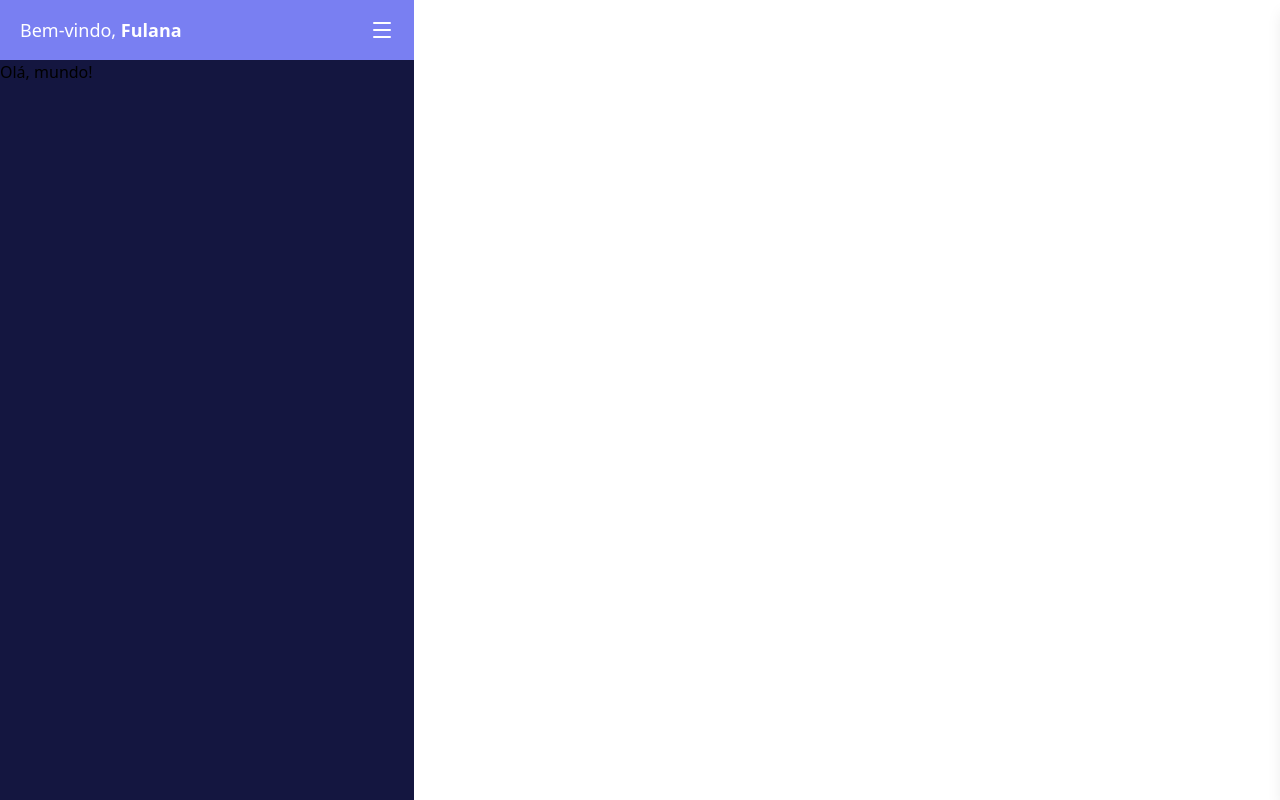
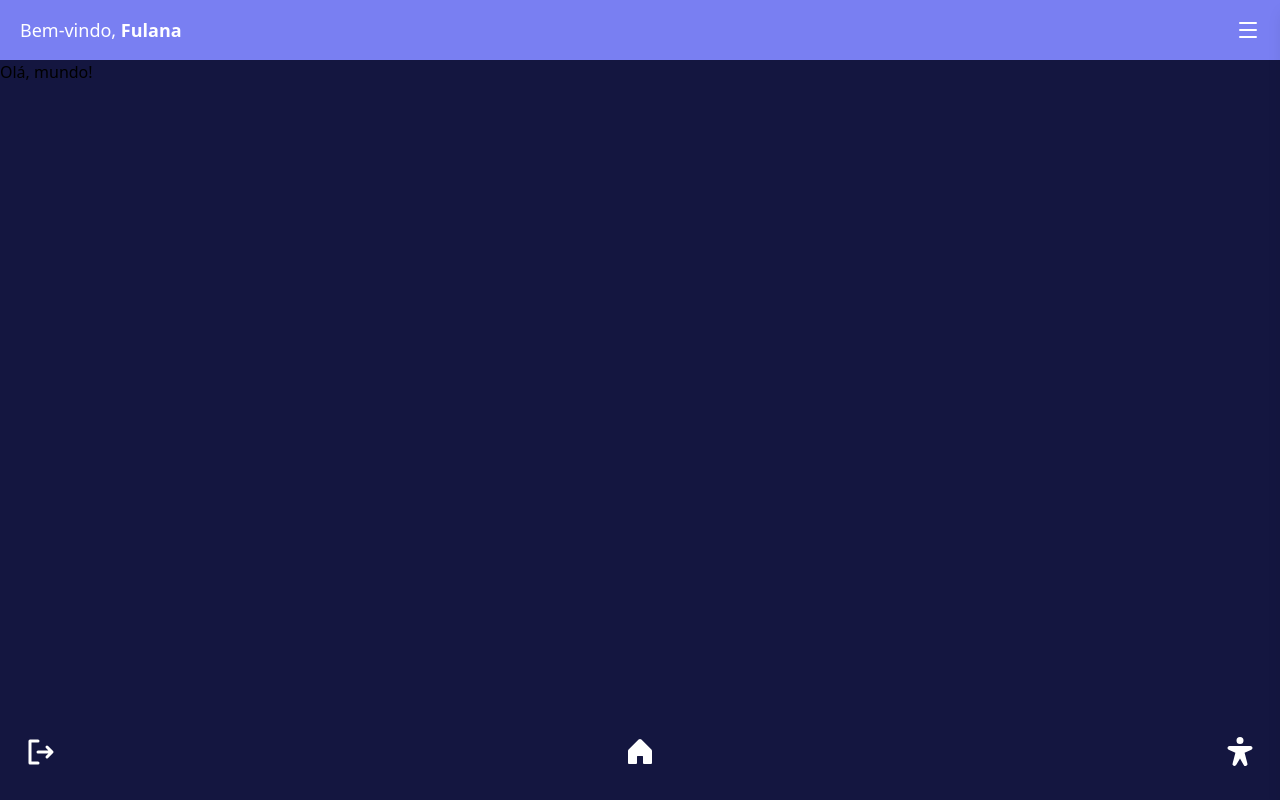
Before and after one commit to JarJv/agenda-do-aluno, a React (Vite) app: page / in a window 1280 px wide. Built offline with nearby package versions, Linux system fonts and the light colour scheme.

Commit message:
Add: botões componentizados e implementação da navbar inferior

```diff
--- a/src/assets/style.css
+++ b/src/assets/style.css
@@ -3,4 +3,5 @@
 :root{
     --c1:#141640;
     --c2:#797FF2;
+    --c3:#46498C;
 }
--- /dev/null
+++ b/src/components/BlueFilledButton.tsx
@@ -0,0 +1,13 @@
+import type React from 'react'
+import '../assets/style.css'
+
+type ButtonProps = {
+    children: React.ReactNode
+}
+
+//botão com fundo azul estilo aquele de "entrar" na tela de login do Figma, n tem erro só usar igual um botão normal
+export default function BlueFilledButton({children}:ButtonProps){
+    return(
+        <button className='rounded-full px-8 py-2 text-white bg-(--c2) font-bold'>{children}</button>
+    )
+}
--- /dev/null
+++ b/src/components/BlueGradientButton.tsx
@@ -0,0 +1,14 @@
+import type React from 'react'
+import '../assets/style.css'
+
+type ButtonProps = {
+    children: React.ReactNode
+}
+
+//botão com fundo gradiente do azul escuro pro azul claro, n tem erro só usar igual um botão normal
+//Na tela de início, ele vai ocupar todo o espaço do container, caso contrário vai ficar do tamanho que o texto ocupar
+export default function BlueGradientButton({children}:ButtonProps){
+    return(
+        <button className={`${(location.pathname === '/inicio') && 'w-full'} rounded-full px-8 py-2 text-white bg-linear-to-r from-(--c3) to-(--c2) font-bold`}>{children}</button>
+    )
+}
--- /dev/null
+++ b/src/components/BordedButton.tsx
@@ -0,0 +1,13 @@
+import type React from 'react'
+import '../assets/style.css'
+
+type ButtonProps = {
+    children: React.ReactNode
+}
+
+//botão com borda branca e fundo transparente que se repete praticamente no protótipo inteiro, n tem erro só usar igual um botão normal
+export default function BordedButton({children}:ButtonProps){
+    return(
+        <button className='border-2 border-[#fff] rounded-full px-8 py-1.5 text-white font-bold'>{children}</button>
+    )
+}
--- /dev/null
+++ b/src/components/NavBottom.tsx
@@ -0,0 +1,14 @@
+import '../assets/style.css'
+import {House, PersonArmsSpread, SignOut} from '@phosphor-icons/react';
+
+export default function NavBottom(){
+    return(
+        <div className='fixed bottom-0 left-0 right-0'>
+            <nav className='flex justify-between items-center px-6 py-8'>
+                <SignOut color='#fff' size={32} weight='bold' className='transform duration-100 active:scale-120'/>
+                <House color='#fff' size={32} weight='fill' className='transform duration-100 active:scale-120'/>
+                <PersonArmsSpread color='#fff' size={32} weight='fill' className='transform duration-100 active:scale-120'/>
+            </nav>
+        </div>
+    )
+}
--- a/src/components/NavTop.tsx
+++ b/src/components/NavTop.tsx
@@ -10,8 +10,8 @@ function NavTop() {
   const [open, setOpen] = useState(false);
 
     return (
-       <div className="relative">
-            <nav className="bg-(--c2) w-full py-4 px-5 flex items-center justify-between">
+       <div className="relative w-screen">
+            <nav className="bg-(--c2) w-full py-4 px-5 flex items-center rounded-none justify-between">
                 <p className="text-white text-lg">Bem-vindo, {""}
                     <label id="nomeAluno" className="font-bold">
                         Fulana
--- /dev/null
+++ b/src/components/WhiteFilledButton.tsx
@@ -0,0 +1,13 @@
+import type React from 'react'
+import '../assets/style.css'
+
+type ButtonProps = {
+    children: React.ReactNode
+}
+
+//botão com fundo branco que ocupa todo o espaço do container, n tem erro só usar igual um botão normal
+export default function WhiteFilledButton({children}:ButtonProps){
+    return(
+        <button className='w-full rounded-full px-8 py-2 text-(--c1) bg-white font-bold'>{children}</button>
+    )
+}
--- a/src/main.tsx
+++ b/src/main.tsx
@@ -5,6 +5,7 @@ import './assets/style.css';
 import Menu from './pages/Menu.tsx'
 import Calendario from './pages/Calendario.tsx'
 import NavTop from './components/NavTop.tsx'
+import NavBottom from './components/NavBottom.tsx'
 
 let router = createBrowserRouter([
   {
@@ -19,9 +20,10 @@ let router = createBrowserRouter([
 
 createRoot(document.getElementById('root')!).render(
   <StrictMode>
-    <div className='max-w-[414px] min-h-screen bg-(--c1)'>
-      <NavTop />
+    <div className='min-w-screen min-h-screen bg-(--c1)'>
+      {(location.pathname !== "/login" && location.pathname !== "/cadastro") && <NavTop />}
       <RouterProvider router={router}/>
+      {(location.pathname !== "/login" && location.pathname !== "/cadastro") && <NavBottom />}
     </div>
   </StrictMode>,
 )
--- a/src/pages/Menu.tsx
+++ b/src/pages/Menu.tsx
@@ -1,10 +1,7 @@
 import '../assets/style.css'
-import NavTop from '../components/NavTop'
 
 export default function Menu(){
     return(
-        <div>
             <h1>Olá, mundo!</h1>
-        </div>
     )
 }
```
